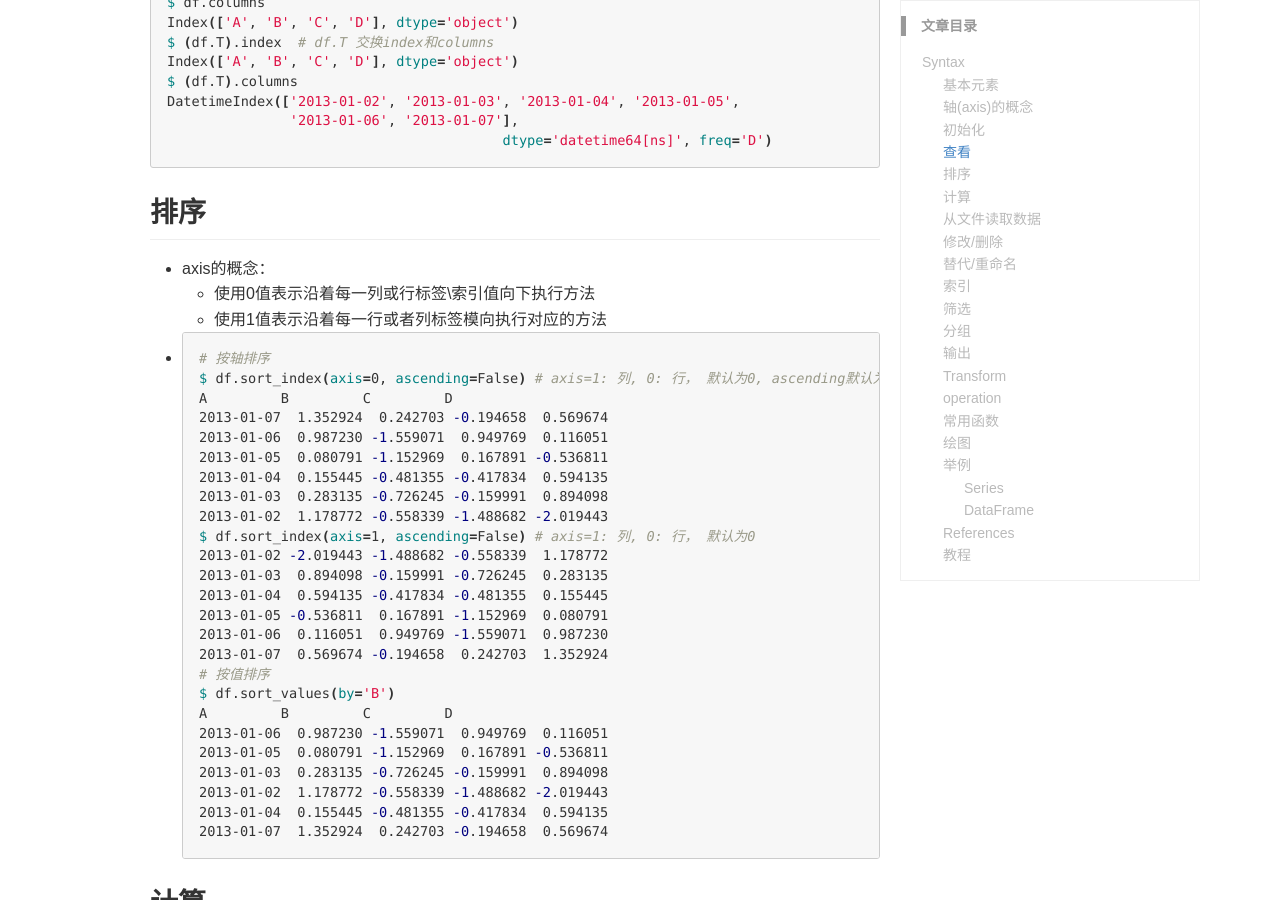
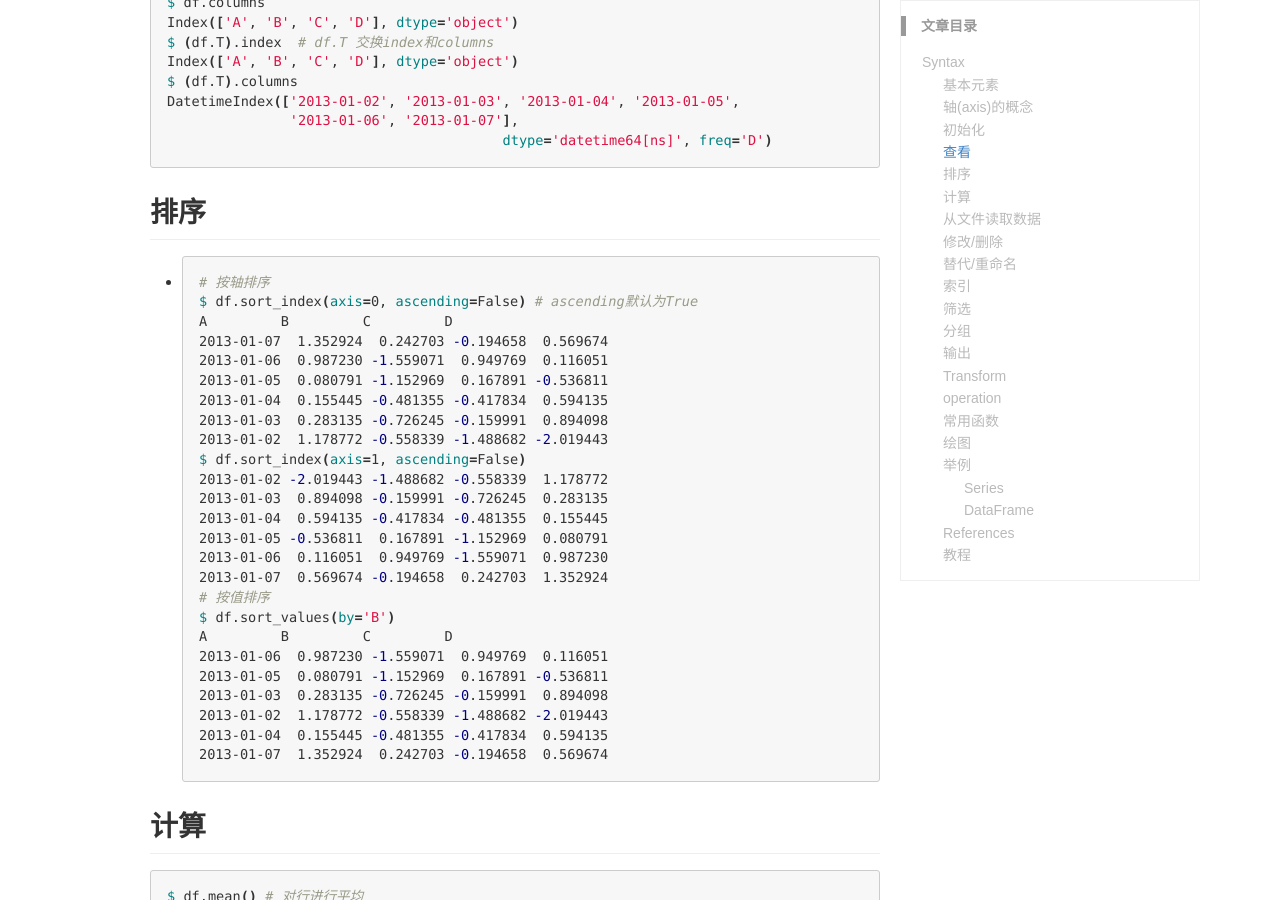
Before and after one commit to LfqGithub/LfqGithub.github.io, a Jekyll site: the page built from _wiki/pandas-python.md, in a window 1280 px wide and 900 px high, scrolled down 3065 px. Built offline with Jekyll 4.4.1, drawn with Linux system fonts in a browser that asks for light colours; nearby versions of some CDN libraries.

Commit message:
update pandas note

````diff
--- a/_wiki/pandas-python.md
+++ b/_wiki/pandas-python.md
@@ -151,12 +151,9 @@ DatetimeIndex(['2013-01-02', '2013-01-03', '2013-01-04', '2013-01-05',
 
 ## 排序
 
-- axis的概念：
-  - 使用0值表示沿着每一列或行标签\索引值向下执行方法
-  - 使用1值表示沿着每一行或者列标签模向执行对应的方法
 - ```bash
   # 按轴排序
-  $ df.sort_index(axis=0, ascending=False) # axis=1: 列, 0: 行， 默认为0, ascending默认为True
+  $ df.sort_index(axis=0, ascending=False) # ascending默认为True
   A         B         C         D
   2013-01-07  1.352924  0.242703 -0.194658  0.569674
   2013-01-06  0.987230 -1.559071  0.949769  0.116051
@@ -164,7 +161,7 @@ DatetimeIndex(['2013-01-02', '2013-01-03', '2013-01-04', '2013-01-05',
   2013-01-04  0.155445 -0.481355 -0.417834  0.594135
   2013-01-03  0.283135 -0.726245 -0.159991  0.894098
   2013-01-02  1.178772 -0.558339 -1.488682 -2.019443
-  $ df.sort_index(axis=1, ascending=False) # axis=1: 列, 0: 行， 默认为0
+  $ df.sort_index(axis=1, ascending=False)
   2013-01-02 -2.019443 -1.488682 -0.558339  1.178772
   2013-01-03  0.894098 -0.159991 -0.726245  0.283135
   2013-01-04  0.594135 -0.417834 -0.481355  0.155445
````
